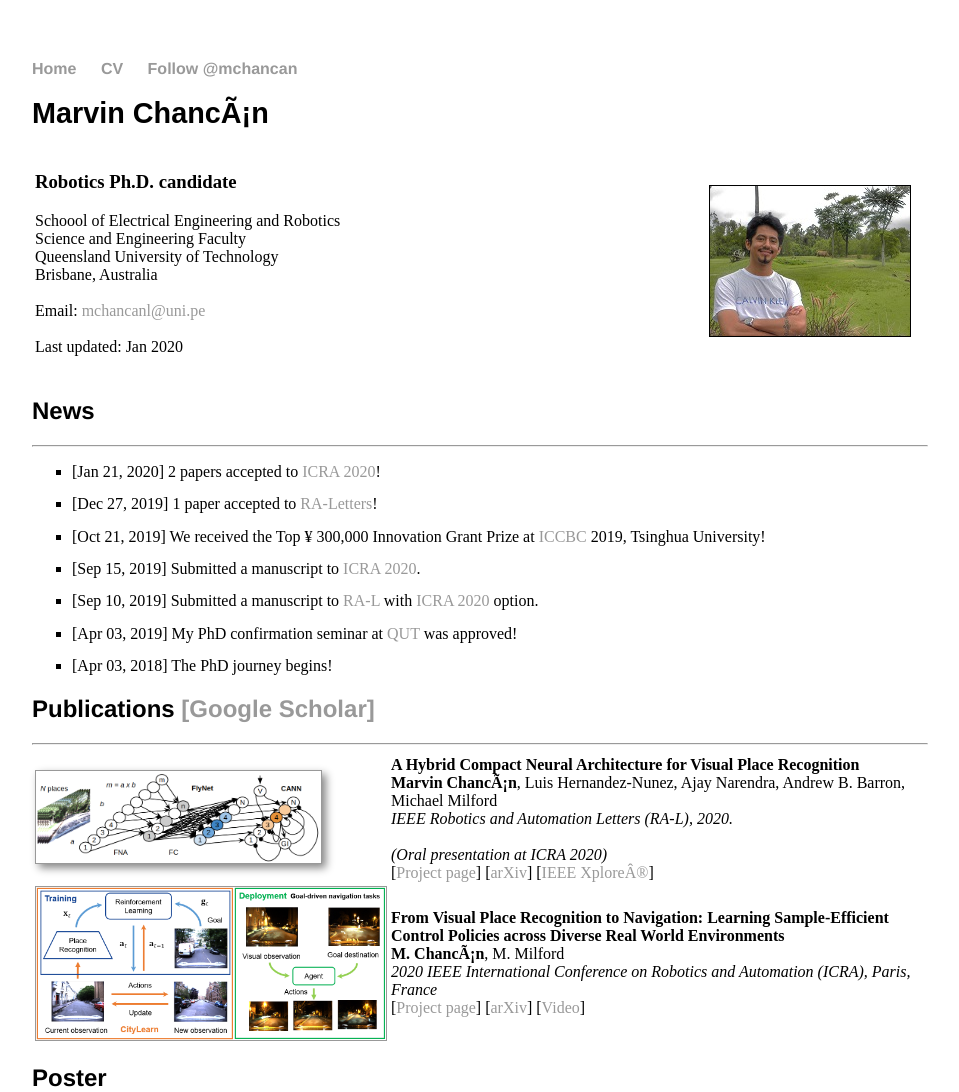
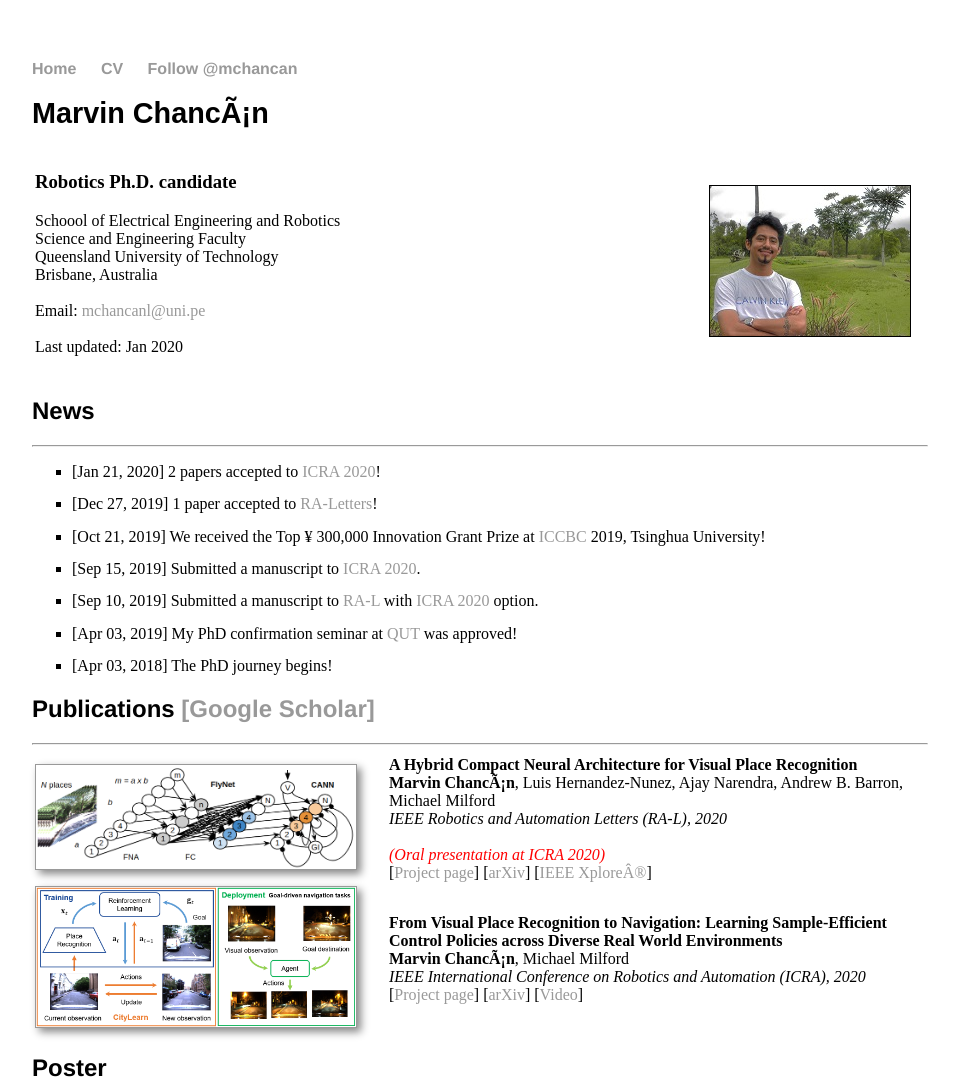
Before and after one commit to mchancan/mchancan.github.io, a Jekyll site: the page built from index.html, in a window 1280 px wide. Shown: the top 1092 px of the page, without its empty margins (160-1119 px from the left). Built offline with Jekyll 4.4.1, drawn with Linux system fonts in a browser that asks for light colours; comment, search, counter and statistics services are not loaded; grey boxes are pictures that could not be loaded.

Commit message:
Update index.html

```diff
--- a/index.html
+++ b/index.html
@@ -58,27 +58,27 @@ title: Marvin Chancán
 <table>
 	<tbody>
 	<tr>
-		<td width="306">
-			<a href="projects/FlyNet/index.html"><img style="box-shadow: 4px 4px 8px #888" src="projects/FlyNet/flynet.png"  width="285px" height="inherit" border="1px" /></a>
+		<td width="350">
+			<a href="projects/FlyNet/index.html"><img style="box-shadow: 4px 4px 8px #888" src="projects/FlyNet/flynet.png"  width="320px" height="inherit" border="1px" /></a>
 		</td>
 		<td>
 			<b>A Hybrid Compact Neural Architecture for Visual Place Recognition</b></br>
 			<b>Marvin Chancán</b>, Luis Hernandez-Nunez, Ajay Narendra, Andrew B. Barron, Michael Milford</br>
-			<em>IEEE Robotics and Automation Letters (RA-L), 2020.</em><br></br>
-			<r><em>(Oral presentation at ICRA 2020)</em></r></br>
+			<em>IEEE Robotics and Automation Letters (RA-L), 2020</em><br></br>
+			<font color = 'red'><em>(Oral presentation at ICRA 2020)</em></font></br>
 			[<a href="projects/FlyNet/index.html">Project page</a>]
 			[<a href="https://arxiv.org/abs/1910.06840">arXiv</a>]
 			[<a href="https://doi.org/10.1109/LRA.2020.2967324">IEEE Xplore®</a>]
 		</td>
 	</tr>
 	<tr>
-		<td>
-			<a href="projects/CityLearn/index.html"><img style="vertical-align:middle" src="projects/CityLearn/citylearn.png"  width="350" height="inherit" border="1px" alt="" /></a>
+		<td width="350">
+			<a href="projects/CityLearn/index.html"><img style="box-shadow: 4px 4px 8px #888" src="projects/CityLearn/citylearn.png"  width="320px" height="inherit" border="1px" /></a>
 		</td>
 		<td>
 			<b>From Visual Place Recognition to Navigation: Learning Sample-Efficient Control Policies across Diverse Real World Environments </b> <br>
-			<b>M. Chancán</b>, M. Milford <br>
-			<em>2020 IEEE International Conference on Robotics and Automation (ICRA), Paris, France</em><br>
+			<b>Marvin Chancán</b>, Michael Milford </br>
+			<em>IEEE International Conference on Robotics and Automation (ICRA), 2020</em><br>
 			[<a href="projects/CityLearn/index.html">Project page</a>]
 			[<a href="https://arxiv.org/abs/1910.04335">arXiv</a>]
 			[<a href="https://youtu.be/042KjpOoNVw">Video</a>]
```
